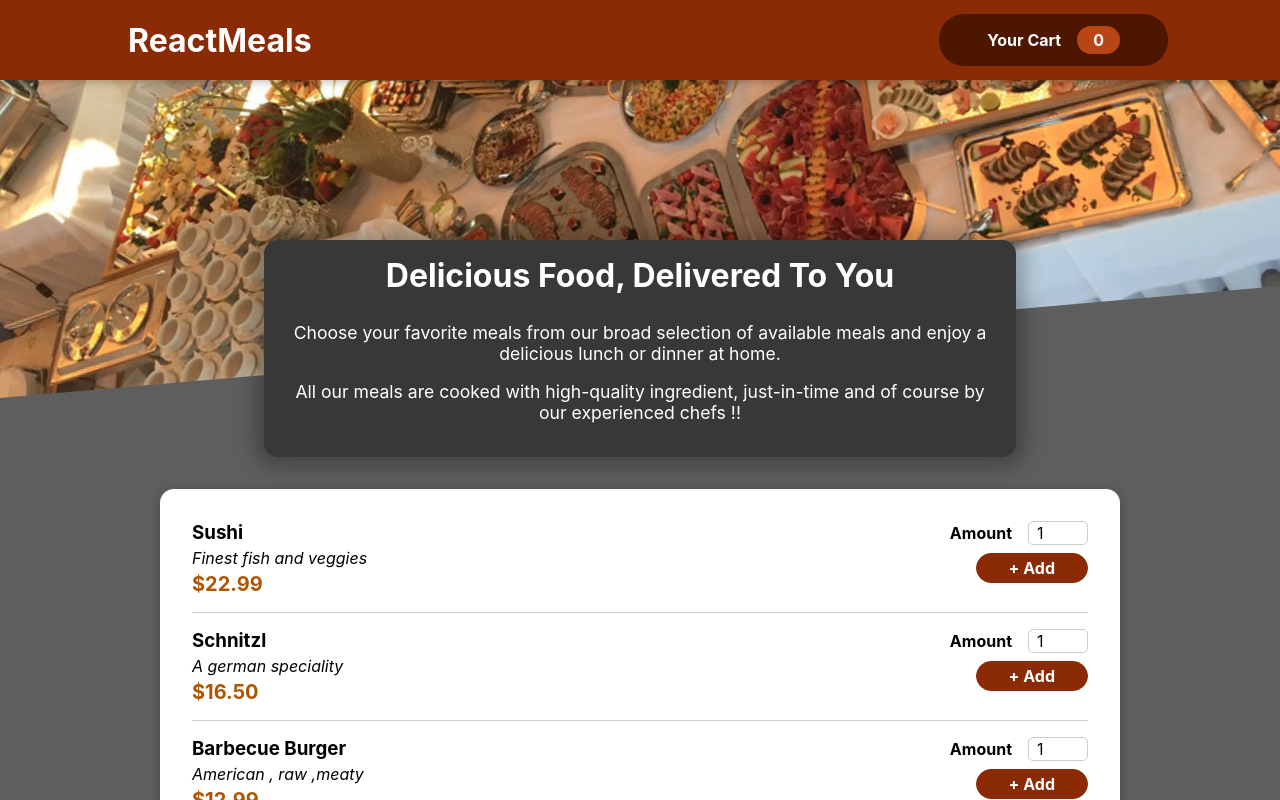
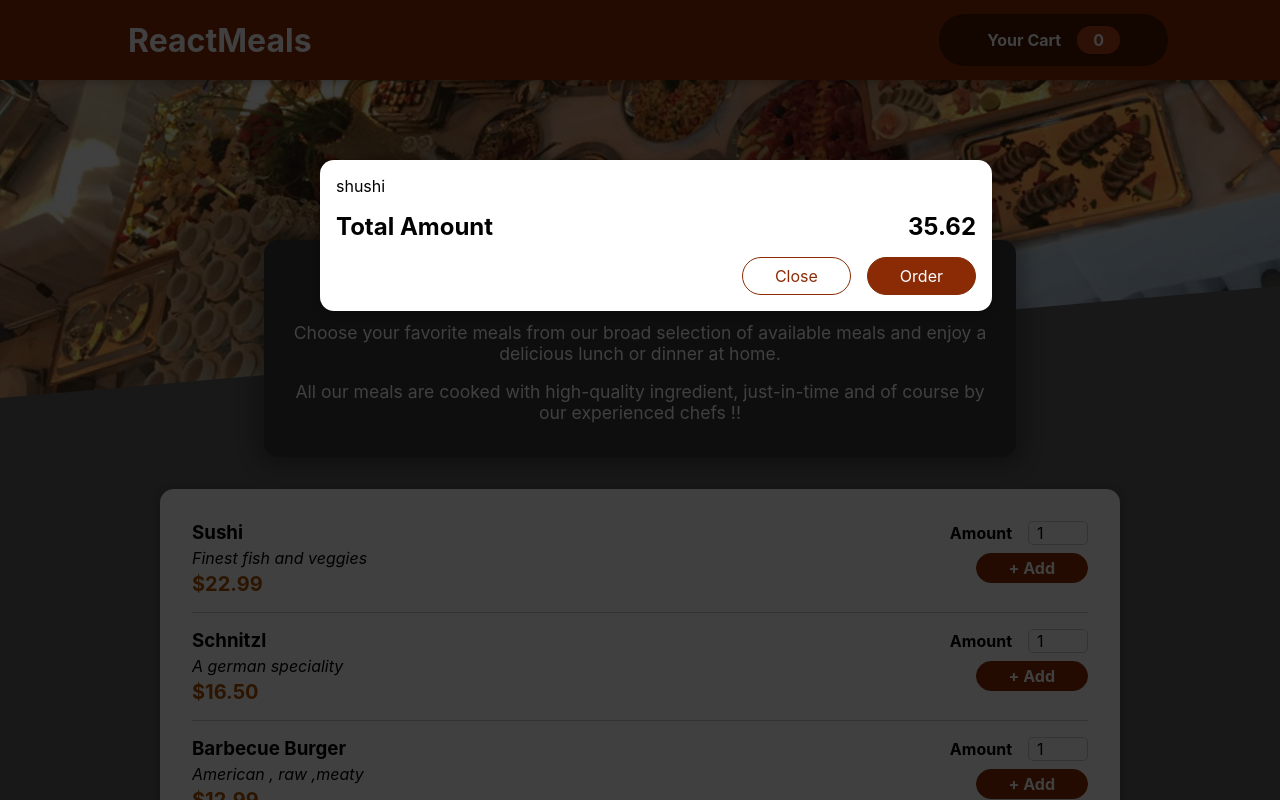
Before and after one commit to Prabhat944/restaurant-website, a React (Create React App) app: page / in a window 1280 px wide. Shown: the top 800 px of the page. Built offline with nearby package versions, Linux system fonts and the light colour scheme.

Commit message:
Cart items overlay screen using hard codded cart

```diff
--- a/public/index.html
+++ b/public/index.html
@@ -28,6 +28,7 @@
   </head>
   <body>
     <noscript>You need to enable JavaScript to run this app.</noscript>
+    <div id="overlays"></div>
     <div id="root"></div>
     <!--
       This HTML file is a template.
--- a/src/App.js
+++ b/src/App.js
@@ -1,6 +1,7 @@
 
 import { Fragment } from 'react';
 import './App.css';
+import Cart from './components/Cart/Cart';
 import Header from './components/Layout/Header';
 import Meals from './components/Meals/Meals';
 
@@ -8,6 +9,7 @@
 function App() {
   return (
     <Fragment>
+      <Cart />
       <Header />
       <main>
       <Meals />
--- /dev/null
+++ b/src/components/Cart/Cart.js
@@ -0,0 +1,24 @@
+import Model from '../UI/Model';
+import styles from './Cart.module.css';
+
+
+const Cart=props=>{
+const cartItem=(<ul className={styles['cart-items']}>
+{[{id:'c1',name:'shushi',amount:'2',price:'12.99',}].map(item=><li>{item.name}</li>)}
+</ul>);
+    return(
+        <Model>
+            {cartItem}
+            <div className={styles.total}>
+                <span>Total Amount</span>
+                <span>35.62</span>
+            </div>
+            <div className={styles.actions}>
+                <button className={styles['button--alt']}>Close</button>
+                <button className={styles.button}>Order</button>
+            </div>
+            </Model>
+    );
+};
+
+export default Cart;
--- /dev/null
+++ b/src/components/Cart/Cart.module.css
@@ -0,0 +1,46 @@
+.cart-items {
+    list-style: none;
+    margin: 0;
+    padding: 0;
+    max-height: 20rem;
+    overflow: auto;
+  }
+
+  .total {
+    display: flex;
+    justify-content: space-between;
+    align-items: center;
+    font-weight: bold;
+    font-size: 1.5rem;
+    margin: 1rem 0;
+  }
+
+  .actions {
+    text-align: right;
+  }
+
+  .actions button {
+    font: inherit;
+    cursor: pointer;
+    background-color: transparent;
+    border: 1px solid #8a2b06;
+    padding: 0.5rem 2rem;
+    border-radius: 25px;
+    margin-left: 1rem;
+  }
+
+  .actions button:hover,
+  .actions button:active {
+    background-color: #5a1a01;
+    border-color: #5a1a01;
+    color: white;
+  }
+
+  .actions .button--alt {
+    color: #8a2b06;
+  }
+
+  .actions .button {
+    background-color: #8a2b06;
+    color: white;
+  }
--- /dev/null
+++ b/src/components/UI/Model.js
@@ -0,0 +1,26 @@
+import { Fragment } from 'react';
+import styles from './Model.module.css';
+import ReactDom from 'react-dom';
+
+const Backdrop=prop=>{
+    return(<div className={styles.backdrop}></div>);
+};
+
+const ModelOverlay=props=>{
+    return(
+        <div className={styles.modal}>
+            <div className={styles.content}>{props.children}</div>
+        </div>
+    );
+};
+
+const portalElement=document.getElementById('overlays');
+
+const Model=(props)=>{
+  return(<Fragment>
+    {ReactDom.createPortal(<Backdrop />,portalElement)}
+    {ReactDom.createPortal(<ModelOverlay>{props.children}</ModelOverlay>,portalElement)}
+  </Fragment>)
+};
+
+export default Model;
--- /dev/null
+++ b/src/components/UI/Model.module.css
@@ -0,0 +1,40 @@
+.backdrop {
+    position: fixed;
+    top: 0;
+    left: 0;
+    width: 100%;
+    height: 100vh;
+    z-index: 20;
+    background-color: rgba(0, 0, 0, 0.75);
+  }
+
+  .modal {
+    position: fixed;
+    top: 20vh;
+    left: 5%;
+    width: 90%;
+    background-color: white;
+    padding: 1rem;
+    border-radius: 14px;
+    box-shadow: 0 2px 8px rgba(0, 0, 0, 0.25);
+    z-index: 30;
+    animation: slide-down 300ms ease-out forwards;
+  }
+
+  @media (min-width: 768px) {
+    .modal {
+      width: 40rem;
+      left: calc(50% - 20rem);
+    }
+  }
+
+  @keyframes slide-down {
+    from {
+      opacity: 0;
+      transform: translateY(-3rem);
+    }
+    to {
+      opacity: 1;
+      transform: translateY(0);
+    }
+  }
```
